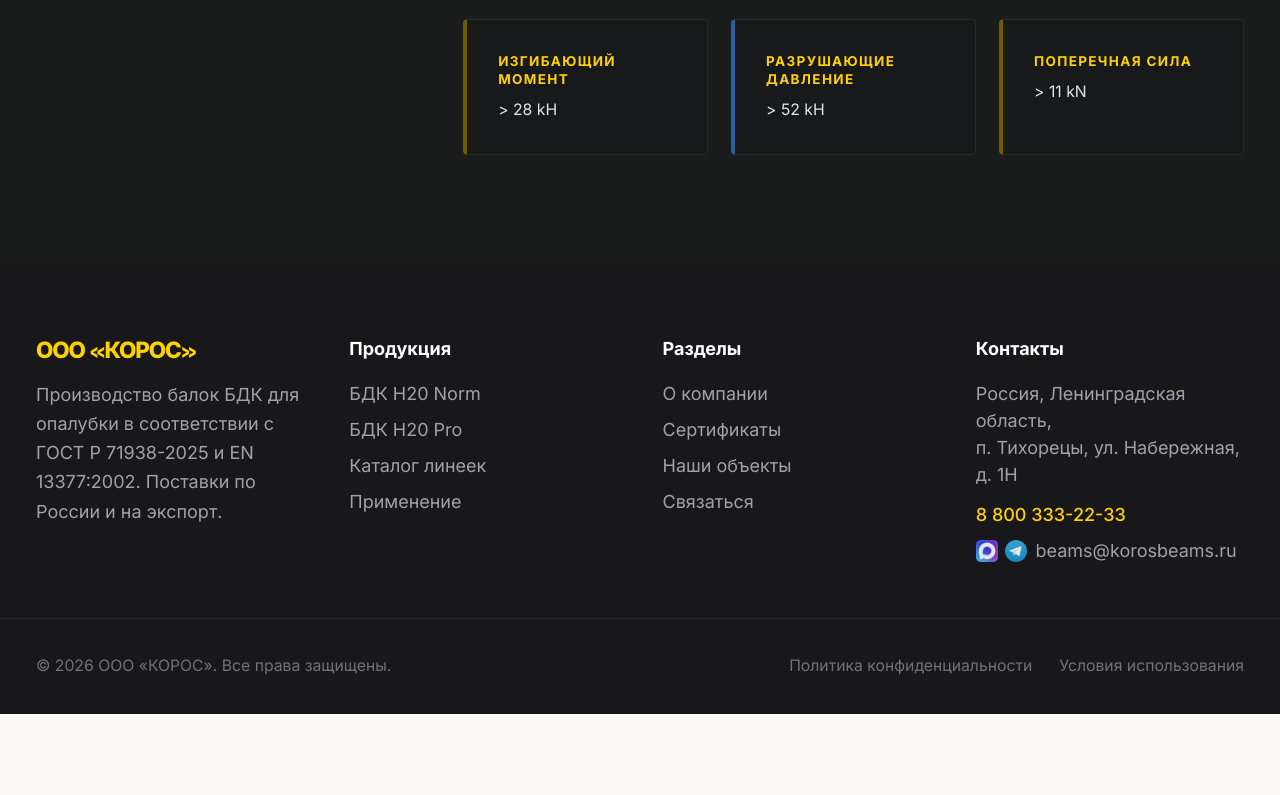
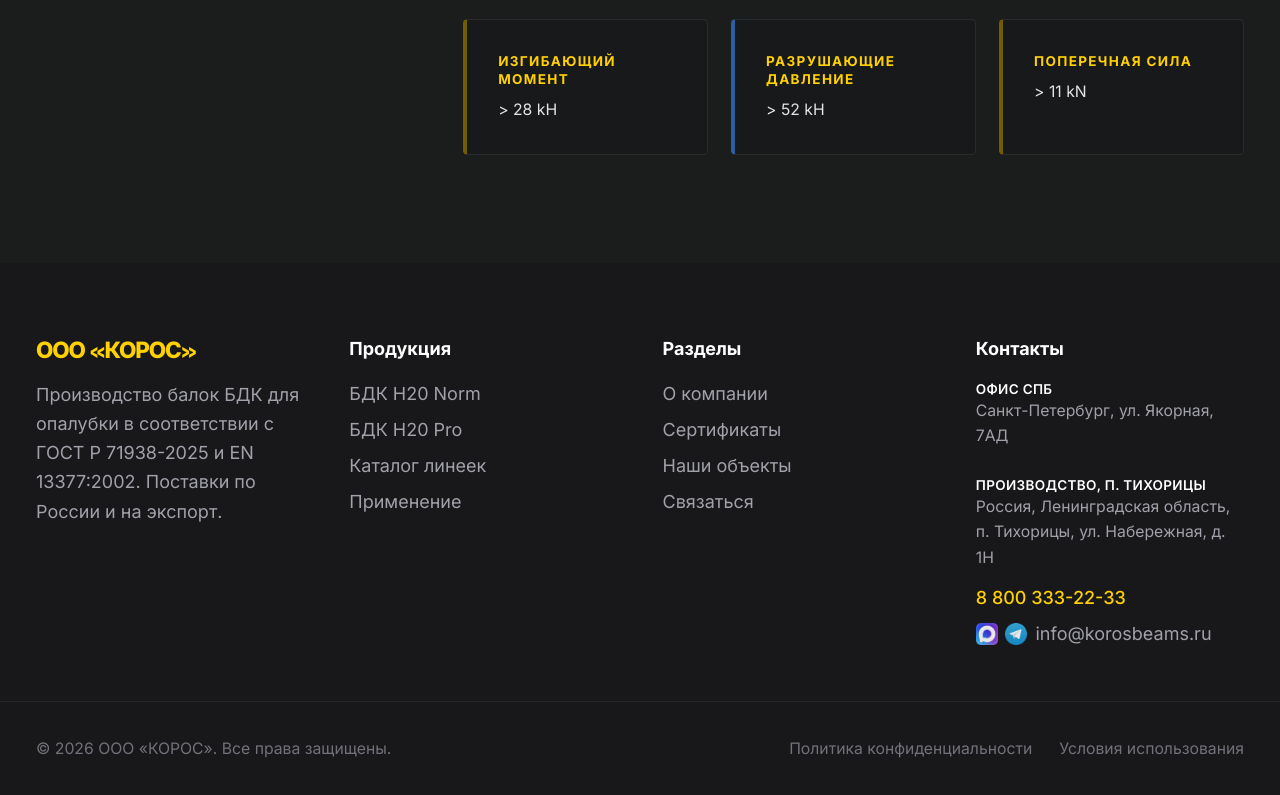
Before and after one commit to imfamous1/korosbeams, a website: page index.html in a window 1280 px wide. Shown: the part 3896-4691 px from the top of the page. Before the commit the page ends 4610 px from the top, so only its background shows below. Drawn offline with nearby package versions, Linux system fonts and the light colour scheme.

Commit message:
Контакты: почта info@korosbeams.ru, офис и производство в подвале, топоним п. Тихорицы.

```diff
--- a/js/i18n.js
+++ b/js/i18n.js
@@ -25,7 +25,7 @@
       "meta.desc.product.norm": "БДК H20 Norm: фанера ФСФ 24 мм, торцы с защитным составом. Техданные и стандарты ГОСТ и EN.",
       "meta.desc.product.pro": "БДК H20 Pro: фанера ФСФ 24 или 27 мм, полимерные заглушки на торцах. Техданные КОРОС.",
       "meta.desc.manufacturing": "Опыт в деревопереработке, полный производственный цикл, контроль качества и испытания в аккредитованных лабораториях.",
-      "meta.desc.contact": "Свяжитесь с ООО «КОРОС»: офис в Санкт-Петербурге, производство в п. Тихорецы, телефон, email и форма запроса.",
+      "meta.desc.contact": "Свяжитесь с ООО «КОРОС»: офис в Санкт-Петербурге, производство в п. Тихорицы, телефон, email и форма запроса.",
       "meta.desc.compare": "Страница перенаправляет в каталог продукции: применение балок БДК H20.",
       "meta.desc.certificates": "Стандарты ГОСТ и EN, протоколы испытаний и презентация продукции для скачивания.",
       "meta.desc.objects": "Примеры объектов с балками БДК КОРОС; раздел обновляется.",
@@ -70,8 +70,6 @@
       "footer.privacy": "Политика конфиденциальности",
       "footer.terms": "Условия использования",
       "footer.copyright": "© 2026 ООО «КОРОС». Все права защищены.",
-      "footer.addr.line1": "Россия, Ленинградская область,",
-      "footer.addr.line2": "п. Тихорецы, ул. Набережная, д. 1Н",
 
       "index.hero.kicker": "Производитель БДК",
       "index.hero.title": "Балка БДК Beams H20 для опалубки",
@@ -366,12 +364,12 @@
       "contact.locations.title": "Адреса",
       "contact.addr.officeSpb.title": "Офис СПБ",
       "contact.addr.officeSpb.line": "Санкт-Петербург, ул. Якорная, 7АД",
-      "contact.addr.plant.title": "Производство Тихорецы",
+      "contact.addr.plant.title": "Производство, п. Тихорицы",
       "contact.addr.plant.line1": "Россия, Ленинградская область,",
-      "contact.addr.plant.line2": "п. Тихорецы, ул. Набережная, д. 1Н",
+      "contact.addr.plant.line2": "п. Тихорицы, ул. Набережная, д. 1Н",
       "contact.map.open": "Открыть в Яндекс.Картах",
       "contact.map.ariaOffice": "Карта: офис в Санкт-Петербурге",
-      "contact.map.ariaPlant": "Карта: производство в п. Тихорецы",
+      "contact.map.ariaPlant": "Карта: производство в п. Тихорицы",
       "contact.addr.title": "Адрес",
       "contact.direct.title": "Связь напрямую",
       "contact.direct.phone": "Телефон",
@@ -426,7 +424,7 @@
       "meta.desc.product.norm": "H20 Norm: 24 mm FSF plywood, compound end sealing. Specs and GOST/EN alignment.",
       "meta.desc.product.pro": "H20 Pro: 24 or 27 mm FSF, polymer end caps. Koros technical data.",
       "meta.desc.manufacturing": "Wood-processing experience, full in-house cycle, quality control and accredited lab testing.",
-      "meta.desc.contact": "Contact Koros LLC: St. Petersburg office, Tikhoretsy plant, phone, email and inquiry form.",
+      "meta.desc.contact": "Contact Koros LLC: St. Petersburg office, Tikhoritsy plant, phone, email and inquiry form.",
       "meta.desc.compare": "Shortcut to the Koros catalogue: where H20 timber beams are used.",
       "meta.desc.certificates": "GOST & EN alignment, test reports and downloadable product presentation.",
       "meta.desc.objects": "Reference projects with Koros H20 beams; section coming soon.",
@@ -471,8 +469,6 @@
       "footer.privacy": "Privacy policy",
       "footer.terms": "Terms of use",
       "footer.copyright": "© 2026 Koros LLC. All rights reserved.",
-      "footer.addr.line1": "Russia, Leningrad Oblast,",
-      "footer.addr.line2": "Tikhoretsy, Naberezhnaya St., 1N",
 
       "index.hero.kicker": "Beam manufacturer",
       "index.hero.title": "Beams H20 timber beam for formwork",
@@ -770,12 +766,12 @@
       "contact.locations.title": "Locations",
       "contact.addr.officeSpb.title": "St. Petersburg office",
       "contact.addr.officeSpb.line": "Yakornaya St. 7AD, Saint Petersburg",
-      "contact.addr.plant.title": "Tikhoretsy plant",
+      "contact.addr.plant.title": "Production, pos. Tikhoritsy",
       "contact.addr.plant.line1": "Leningrad Oblast, Russia,",
-      "contact.addr.plant.line2": "Tikhoretsy, Naberezhnaya St. 1N",
+      "contact.addr.plant.line2": "Tikhoritsy, Naberezhnaya St. 1N",
       "contact.map.open": "Open in Yandex Maps",
       "contact.map.ariaOffice": "Map: Saint Petersburg office",
-      "contact.map.ariaPlant": "Map: Tikhoretsy production site",
+      "contact.map.ariaPlant": "Map: Tikhoritsy production site",
       "contact.addr.title": "Address",
       "contact.direct.title": "Direct line",
       "contact.direct.phone": "Phone",
--- a/js/site-chrome-html.js
+++ b/js/site-chrome-html.js
@@ -22,7 +22,7 @@
 <a class="koros-header-chip koros-header-chip--icon h-9 w-9" href="https://t.me/+79250953377" target="_blank" rel="noopener noreferrer" data-i18n-aria-label="a11y.openTelegram">
 <img src="images/icons/telegram-logo.png" alt="" width="96" height="96" class="h-[18px] w-[18px] object-contain pointer-events-none" loading="lazy" decoding="async"/>
 </a>
-<a class="koros-header-chip koros-header-chip--icon h-9 w-9" href="mailto:beams@korosbeams.ru" data-i18n-aria-label="a11y.writeEmail">
+<a class="koros-header-chip koros-header-chip--icon h-9 w-9" href="mailto:info@korosbeams.ru" data-i18n-aria-label="a11y.writeEmail">
 <span class="material-symbols-outlined text-[18px] leading-none pointer-events-none" aria-hidden="true">mail</span>
 </a>
 <div class="inline-flex box-border h-9 shrink-0 items-stretch overflow-hidden rounded-none border border-outline-variant/55 bg-surface-container-high/90 divide-x divide-outline-variant/45 dark:border-zinc-600/45 dark:bg-zinc-800/75 dark:divide-zinc-600/45" role="group" data-i18n-aria-label="a11y.langSwitch" aria-label="ru en">
@@ -60,7 +60,7 @@
 <a class="koros-header-chip koros-header-chip--icon h-9 w-9" href="https://t.me/+79250953377" target="_blank" rel="noopener noreferrer" data-i18n-aria-label="a11y.openTelegram">
 <img src="images/icons/telegram-logo.png" alt="" width="96" height="96" class="h-5 w-5 object-contain pointer-events-none" loading="lazy" decoding="async"/>
 </a>
-<a class="koros-header-chip koros-header-chip--icon h-9 w-9" href="mailto:beams@korosbeams.ru" data-i18n-aria-label="a11y.writeEmail">
+<a class="koros-header-chip koros-header-chip--icon h-9 w-9" href="mailto:info@korosbeams.ru" data-i18n-aria-label="a11y.writeEmail">
 <span class="material-symbols-outlined text-[18px] leading-none pointer-events-none" aria-hidden="true">mail</span>
 </a>
 </div>
@@ -101,7 +101,16 @@
 </div>
 <div>
 <h4 class="text-white font-bold mb-4 font-headline" data-i18n="footer.office">Контакты</h4>
-<p class="text-zinc-400"><span data-i18n="footer.addr.line1">…</span><br/><span data-i18n="footer.addr.line2">…</span></p>
+<div class="text-zinc-400 text-sm leading-relaxed">
+<div>
+<p class="text-white font-semibold text-xs uppercase tracking-wide mb-0.5" data-i18n="contact.addr.officeSpb.title">Офис СПБ</p>
+<p class="m-0"><span data-i18n="contact.addr.officeSpb.line">Санкт-Петербург, ул. Якорная, 7АД</span></p>
+</div>
+<div class="mt-6">
+<p class="text-white font-semibold text-xs uppercase tracking-wide mb-0.5" data-i18n="contact.addr.plant.title">Производство, п. Тихорицы</p>
+<p class="m-0"><span data-i18n="contact.addr.plant.line1">Россия, Ленинградская область,</span><br/><span data-i18n="contact.addr.plant.line2">п. Тихорицы, ул. Набережная, д. 1Н</span></p>
+</div>
+</div>
 <p class="mt-3"><a class="text-[#ffd100] font-medium" href="tel:+78003332233" data-i18n="header.phone.display">8 800 333-22-33</a></p>
 <p class="mt-2 flex flex-wrap items-center gap-2">
 <span class="inline-flex items-center gap-1.5 shrink-0" role="group" data-i18n-aria-label="a11y.messengerLinks">
@@ -112,7 +121,7 @@
 <img src="images/icons/telegram-logo.png" alt="" width="96" height="96" class="w-[22px] h-[22px] object-contain pointer-events-none" loading="lazy" decoding="async"/>
 </a>
 </span>
-<a class="text-zinc-400 hover:text-white break-all" href="mailto:beams@korosbeams.ru">beams@korosbeams.ru</a>
+<a class="text-zinc-400 hover:text-white break-all" href="mailto:info@korosbeams.ru">info@korosbeams.ru</a>
 </p>
 </div>
 </div>
```
Also changed, not shown: contact.html (+6 -6 lines), partials/site-footer.html (+11 -2 lines), partials/site-header.html (+2 -2 lines).
